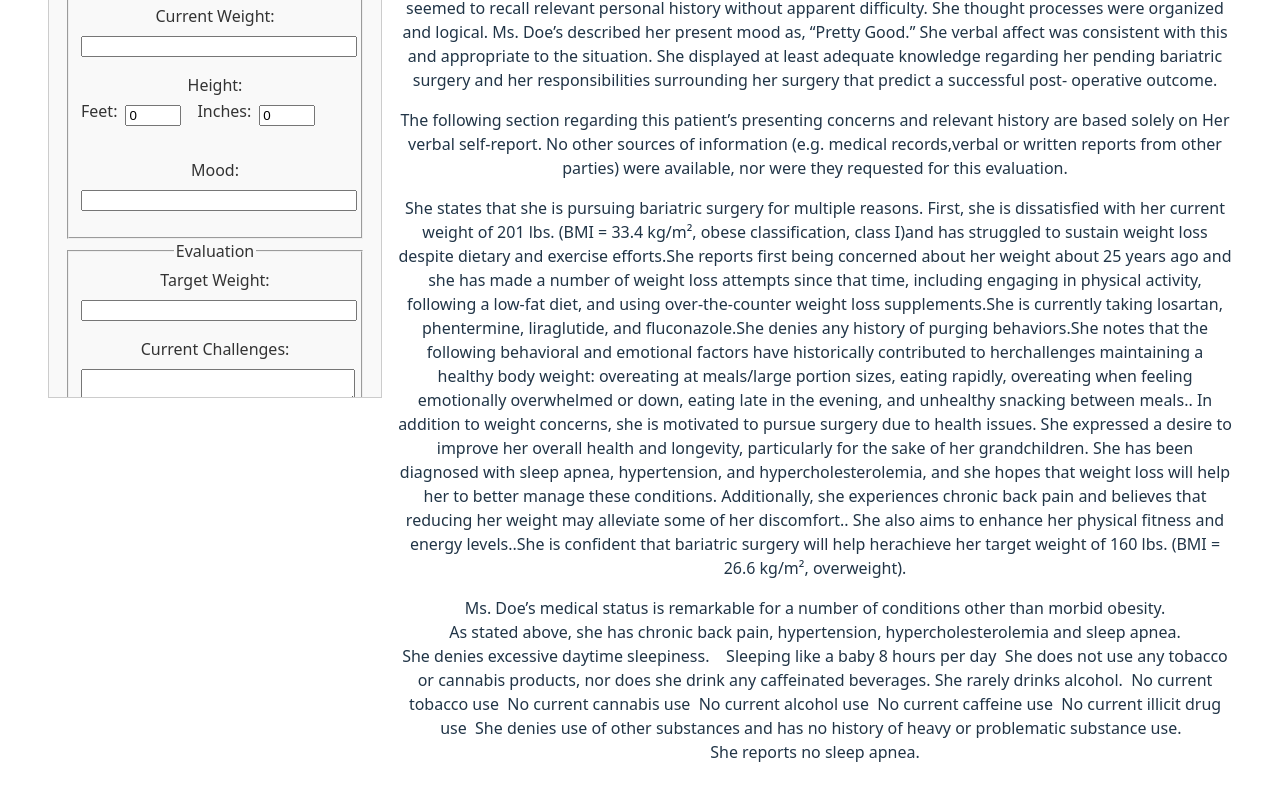
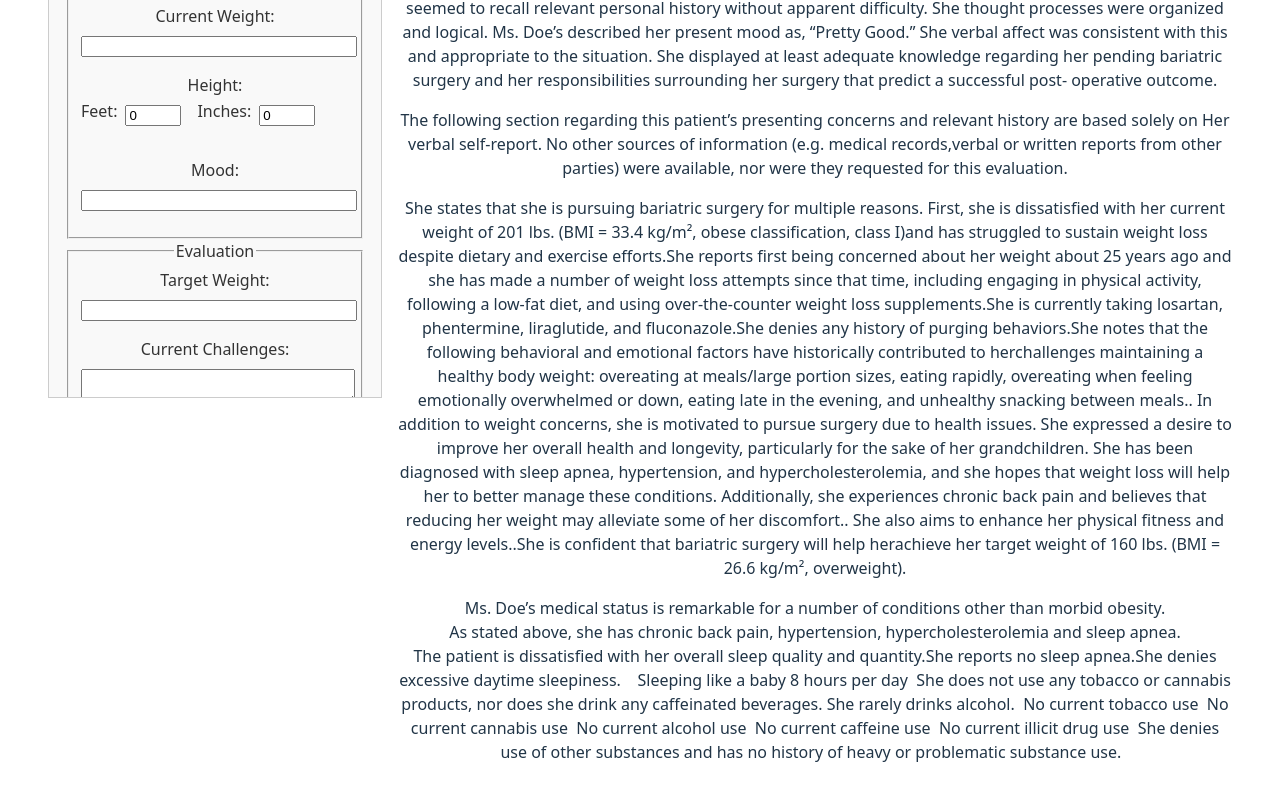
Before and after one commit to mvillaronga/bariatric-reporting, a React (Vite) app: page / in a window 1280 px wide. Shown: the part 484-1284 px from the top of the page. Built offline with nearby package versions, Linux system fonts and the light colour scheme.

Commit message:
added sleep satisfaction

```diff
--- a/src/App.jsx
+++ b/src/App.jsx
@@ -37,7 +37,8 @@ function App() {
         excessiveDaytimeSleepiness: false,
         totalSleepTime: "",
         sleepApnea: false,
-        cpap: false
+        cpap: false,
+        sleepSatisfaction: false   // new field added
     });
 
     const handleUpdate = (data) => {
--- a/src/components/InputPanel/InputPanel.jsx
+++ b/src/components/InputPanel/InputPanel.jsx
@@ -37,7 +37,8 @@ export default function InputPanel({ onUpdate }) {
         excessiveDaytimeSleepiness: false,
         totalSleepTime: '',  // new field added
         sleepApnea: false,
-        cpap: false
+        cpap: false,
+        sleepSatisfaction: false   // new field added
     };
     const [formData, setFormData] = useState(initialState);
 
--- a/src/components/InputPanel/MedicalStatusPanel.jsx
+++ b/src/components/InputPanel/MedicalStatusPanel.jsx
@@ -9,6 +9,15 @@ export default function MedicalStatusPanel({ formData, handleChange }) { // upda
             <label>
                 Associated Conditions:
                 <textarea name="associatedConditions" value={formData.associatedConditions} onChange={handleChange} />
+            </label>
+            <label>
+                Sleep Satisfaction:
+                <input
+                  type="checkbox"
+                  name="sleepSatisfaction"
+                  checked={formData.sleepSatisfaction}
+                  onChange={handleChange}
+                />
             </label>
             {/* --- Moved Sleep Apnea and CPAP fields above Total Sleep Time --- */}
             <label>
--- a/src/components/report/MedicalStatus.jsx
+++ b/src/components/report/MedicalStatus.jsx
@@ -16,8 +16,9 @@ export default function MedicalStatus({
     gender,
     excessiveDaytimeSleepiness,
     totalSleepTime,
-    sleepApnea,   // new prop
-    cpap         // new prop
+    sleepApnea,
+    cpap,
+    sleepSatisfaction  // new prop
 }) {
     const { pronoun, objectPronoun, capitalPronoun } = genderData[gender] || genderData["Female"];
     const displaySleepTime = totalSleepTime.trim() ? totalSleepTime : "Sleeping like a baby 8 hours per day";
@@ -28,12 +29,16 @@ export default function MedicalStatus({
             ? `${capitalPronoun} reports sleep apnea and does not use a CPAP device.`
             : `${capitalPronoun} reports sleep apnea and regularly uses a CPAP device.`;
 
+    const sleepSatisfactionMessage = `The patient is ${sleepSatisfaction ? "satisfied" : "dissatisfied"} with ${objectPronoun} overall sleep quality and quantity.`;
+
     return (
         <p>
             {patientName}’s medical status is remarkable for a number of conditions other than morbid obesity.
             <br />
             As stated above, {pronoun} has {associatedConditions}.
             <br />
+            {sleepSatisfactionMessage}
+            {sleepApneaMessage}
             {excessiveDaytimeSleepiness
                 ? `${capitalPronoun} claims excessive daytime sleepiness.`
                 : `${capitalPronoun} denies excessive daytime sleepiness.`}
@@ -46,8 +51,6 @@ export default function MedicalStatus({
             {caffeineUse}&nbsp;&nbsp;
             {illicitDrugUse}&nbsp;&nbsp;
             {substanceUsage}&nbsp;&nbsp;
-            <br />
-            {sleepApneaMessage}
         </p>
     );
 }
@@ -66,6 +69,7 @@ MedicalStatus.propTypes = {
     gender: PropTypes.string.isRequired,
     excessiveDaytimeSleepiness: PropTypes.bool.isRequired,
     totalSleepTime: PropTypes.string.isRequired,
-    sleepApnea: PropTypes.bool.isRequired,   // new propType
-    cpap: PropTypes.bool.isRequired           // new propType
+    sleepApnea: PropTypes.bool.isRequired,
+    cpap: PropTypes.bool.isRequired,
+    sleepSatisfaction: PropTypes.bool.isRequired  // new propType
 };
--- a/src/components/report/Report.jsx
+++ b/src/components/report/Report.jsx
@@ -37,8 +37,9 @@ export default function Report({
     nap,
     excessiveDaytimeSleepiness,
     totalSleepTime,
-    sleepApnea,    // new prop
-    cpap         // new prop
+    sleepApnea,
+    cpap,
+    sleepSatisfaction  // new prop
 }) {
     return (
         <div className="report-container">
@@ -84,8 +85,9 @@ export default function Report({
                 nap={nap}
                 excessiveDaytimeSleepiness={excessiveDaytimeSleepiness}
                 totalSleepTime={totalSleepTime}
-                sleepApnea={sleepApnea}      // pass new prop
-                cpap={cpap}                  // pass new prop
+                sleepApnea={sleepApnea}
+                cpap={cpap}
+                sleepSatisfaction={sleepSatisfaction}  // pass new prop
             />
         </div>
     );
@@ -121,6 +123,7 @@ Report.propTypes = {
     nap: PropTypes.string.isRequired,
     excessiveDaytimeSleepiness: PropTypes.bool.isRequired,
     totalSleepTime: PropTypes.string.isRequired,
-    sleepApnea: PropTypes.bool.isRequired,      // new propType
-    cpap: PropTypes.bool.isRequired               // new propType
+    sleepApnea: PropTypes.bool.isRequired,
+    cpap: PropTypes.bool.isRequired,
+    sleepSatisfaction: PropTypes.bool.isRequired  // new propType
 };
```
